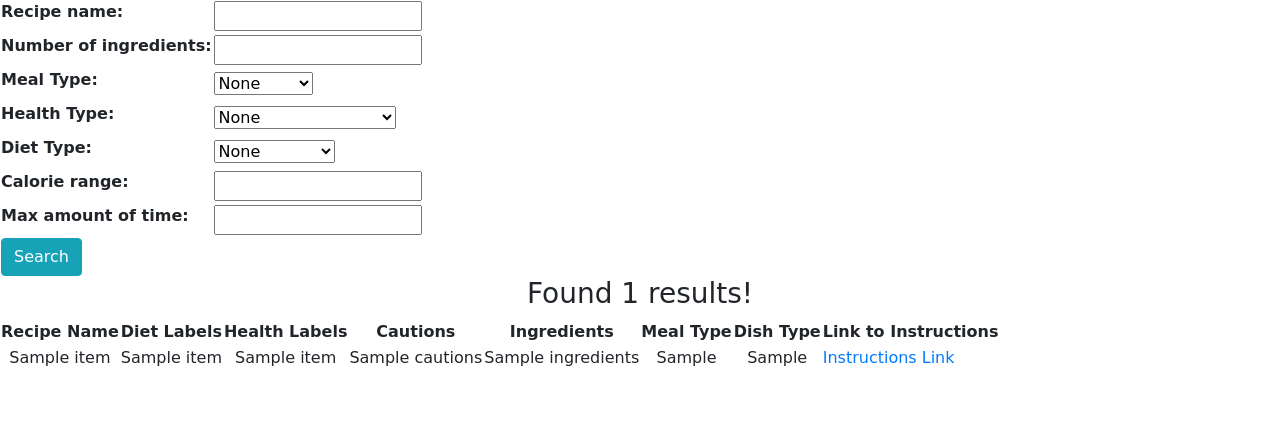
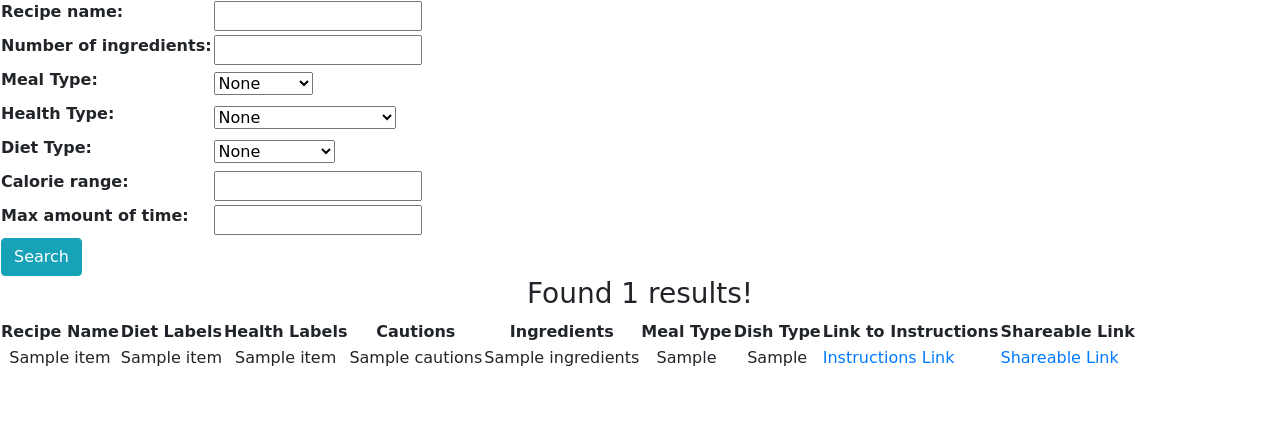
Before and after one commit to ChicoState/What4Dinner, a Django app: template Whats4Dinner/templates/API/search.html in a window 1280 px wide. Shown: the part 81-514 px from the top of the page. Run offline with Django 4.2, Linux system fonts and the light colour scheme; tables that the repository leaves empty hold one stand-in row (values such as "Sample post"); the template is opened without the code that fills it: values that come from a table or form of the project are taken from there, most other values are stand-ins (such as "Sample title", 1, 10 or a date in 2020); some web fonts are replaced.

Commit message:
Added shareable Links to recipes. Fixed Bugs with recipe search

```diff
--- a/Whats4Dinner/API/API_data.py
+++ b/Whats4Dinner/API/API_data.py
@@ -67,6 +67,8 @@ def parse_api_data(data):
         except:
             tmp["dishType"] = "N/A"
         tmp["instructionLink"] = item["recipe"]["url"]
+        tmp["shareable_link"] = item["recipe"]["shareAs"]  # Added line for shareable link
+
         parsed_data.append(tmp)
     return parsed_data
 
--- a/Whats4Dinner/templates/API/search.html
+++ b/Whats4Dinner/templates/API/search.html
@@ -33,6 +33,7 @@
         <th class="text-center">Meal Type</th>
         <th class="text-center">Dish Type</th>
         <th class="text-center">Link to Instructions</th>
+        <th class="text-center">Shareable Link</th> <!-- Added column for shareable link-->
       </tr>
       {% for item in parsed_data %}
       <tr>
@@ -48,6 +49,11 @@
             >Instructions Link</a
           >
         </td>
+        <td> <!-- Added cell for shareable link-->
+          <a target="_blank" href="{{ item.shareable_link }}"
+            >Shareable Link</a
+          >
+        </td>
       </tr>
       {% endfor %}
     </table>
```
